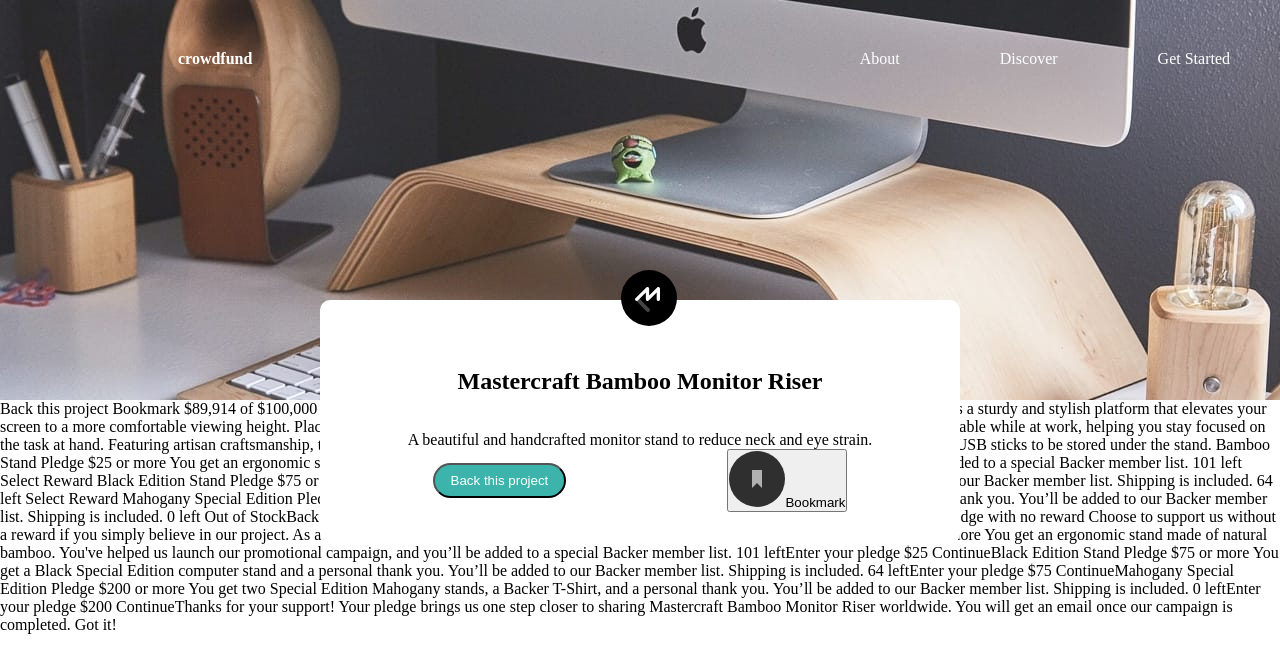
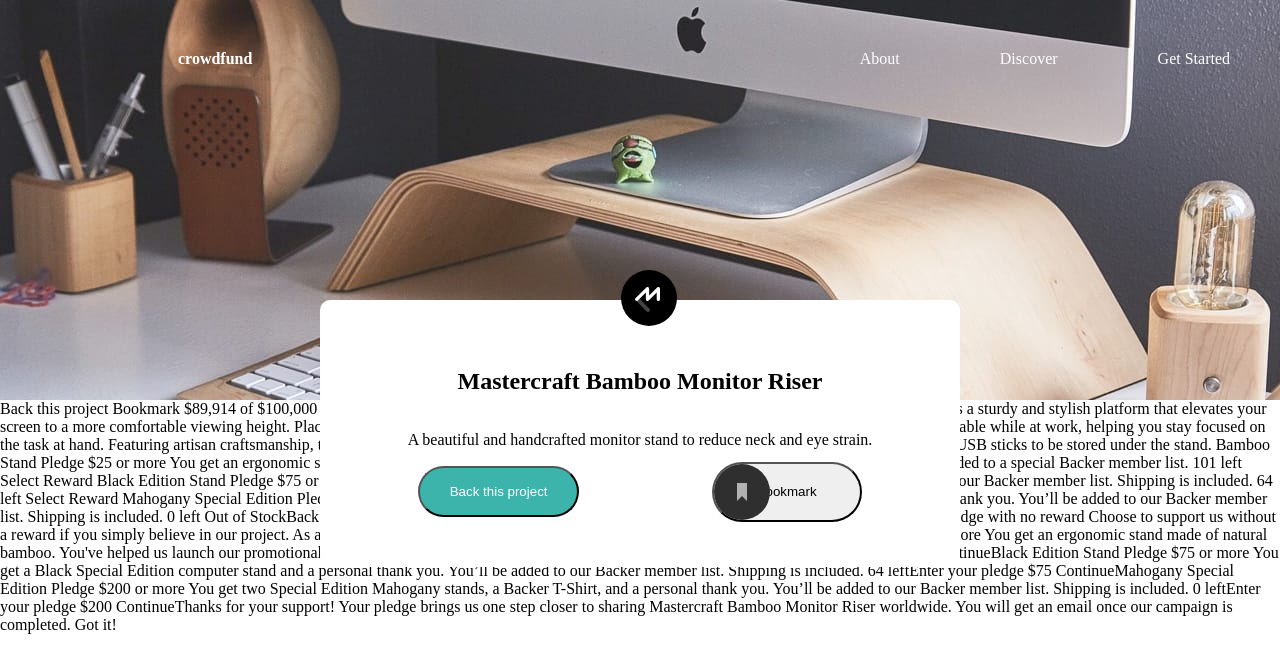
Before and after one commit to collerhatguy/crowd-funding-frontend-mentor-3, a React (Create React App) app: page / in a window 1280 px wide. Shown: the top 668 px of the page. Built offline with nearby package versions, Linux system fonts and the light colour scheme; the HTML template or start-up script is replaced by a standard one.

Commit message:
added button animation for bookmark?

```diff
--- a/src/styles/App.css
+++ b/src/styles/App.css
@@ -3,6 +3,10 @@
   margin: 0;
   -webkit-box-sizing: border-box;
           box-sizing: border-box;
+}
+
+*:focus {
+  outline: none;
 }
 
 header {
@@ -71,6 +75,7 @@ header nav a {
 
 .title-card .btns-container {
   width: 100%;
+  padding: .8em 0px;
   display: -webkit-box;
   display: -ms-flexbox;
   display: flex;
@@ -81,13 +86,34 @@ header nav a {
           align-items: center;
 }
 
+.title-card button {
+  border-radius: 1000px;
+}
+
 .title-card button:first-child {
+  padding: 1.2em 2.2em;
   width: -webkit-fit-content;
   width: -moz-fit-content;
   width: fit-content;
-  padding: .6em 1.2em;
-  border-radius: 1000px;
   background-color: #3cb4ac;
   color: white;
 }
+
+.title-card button:last-child {
+  position: relative;
+  width: 150px;
+  height: 60px;
+}
+
+.title-card button:last-child img {
+  position: absolute;
+  left: 0px;
+  top: 0px;
+  -webkit-transition-duration: 300ms;
+          transition-duration: 300ms;
+}
+
+.title-card button:last-child:hover img {
+  left: 90px;
+}
 /*# sourceMappingURL=App.css.map */
--- a/src/styles/App.scss
+++ b/src/styles/App.scss
@@ -15,6 +15,9 @@
     padding: 0;
     margin: 0;
     box-sizing: border-box;
+    &:focus {
+        outline: none;
+    }
 }
 // 1. variables
 //      a. screen width
@@ -87,16 +90,35 @@ header {
     }
     .btns-container {
         width: 100%;
+        padding: .8em 0px;
         display: flex;
         justify-content: space-around;
         align-items: center;
     }
+    button {
+        border-radius: 1000px;
+    }
     button:first-child {
+        padding: 1.2em 2.2em;
         width: fit-content;
-        padding: .6em 1.2em;
-        border-radius: 1000px;
         background-color: $primary-color-100;
         color: white;
     }
+    button:last-child {
+        position: relative;
+        width: 150px;
+        height: 60px;
+        img {
+            position: absolute;
+            left: 0px;
+            top: 0px;
+            transition-duration: 300ms;
+        }
+        &:hover {
+            img {
+                left: 90px;
+            }
+        }
+    }
 }
 // 5. footer
```
Also changed, not shown: 1 other file (tests, documents, lock files or other folders).
